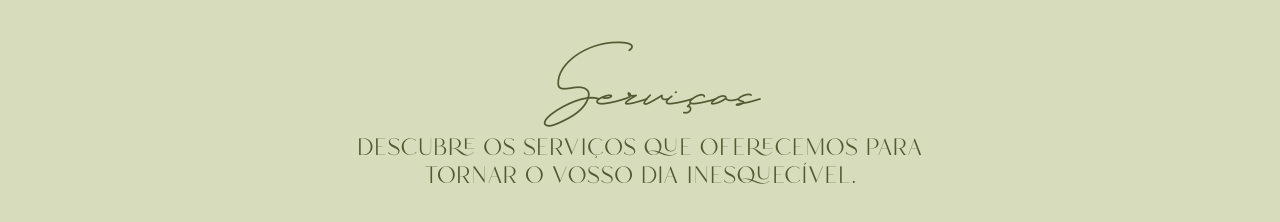
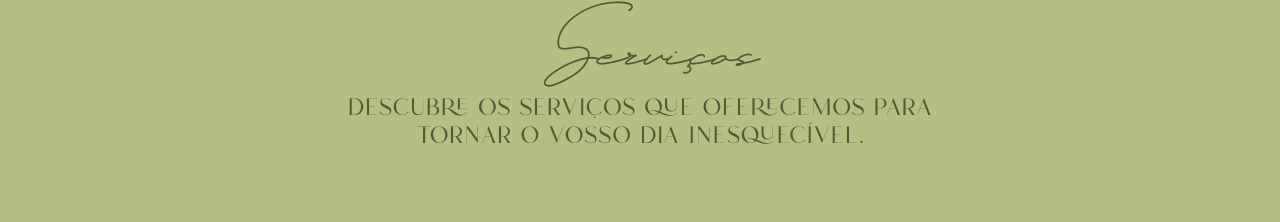
Before and after one commit to patsilvarte/patsilvarte-weddings, a React (Vite) app: page / in a window 1280 px wide. Shown: the part 1869-2091 px from the top of the page. Built offline with nearby package versions, Linux system fonts and the light colour scheme.

Commit message:
design fixes

```diff
--- a/src/components/Homepage.tsx
+++ b/src/components/Homepage.tsx
@@ -25,7 +25,7 @@ export const Homepage: FC = () => {
       <HomePageSection ref={firstSection}>
         <WeddingsList isHomepage />
       </HomePageSection>
-      <HomePageSection>
+      <HomePageSection darkBackground>
         <ServicesList />
       </HomePageSection>
       <HomePageSection>
--- a/src/components/ServicesList.scss
+++ b/src/components/ServicesList.scss
@@ -2,7 +2,7 @@
   display: flex;
   flex-direction: column;
   align-items: center;
-  padding-top: 40px;
+  padding-top: 0px;
 
   &--limited {
     padding-top: 50px;
--- a/src/components/ServicesList.tsx
+++ b/src/components/ServicesList.tsx
@@ -30,7 +30,7 @@ export const ServicesList: FC<ServicesListProps> = ({ exclude_tags = [] }) => {
       {!is_limited && (
         <div className="services-list__description">
           <Typography
-            className="HelloParisSansLight"
+            className="HelloParisSansRegular"
             variant="h4"
             gutterBottom
             align="center"
--- a/src/components/WeddingsList.scss
+++ b/src/components/WeddingsList.scss
@@ -32,10 +32,10 @@
     top: 0;
     z-index: 2;
     height: -webkit-fill-available;
-    background-color: rgba(215, 220, 188, 0.7);
+    background-color: rgba(181, 191, 132, 0.9);
 
     display: flex;
-    gap: 12px;
+    gap: 24px;
     flex-direction: column;
     justify-content: center;
     align-items: center;
@@ -50,6 +50,6 @@
     flex-direction: column;
     align-items: center;
     flex-wrap: wrap;
-    color: #535931;
+    color: black;
   }
 }
--- a/src/components/WeddingsList.tsx
+++ b/src/components/WeddingsList.tsx
@@ -28,7 +28,7 @@ export const WeddingsList: FC<WeddingListProps> = ({ isHomepage }) => {
       <Typography
         variant="h4"
         gutterBottom
-        className="HelloParisSansLight weddings-list__subtitle"
+        className="HelloParisSansRegular weddings-list__subtitle"
       >
         detalhes sobre o dia especial dos nossos clientes
       </Typography>
--- a/src/components/homepage/HomePageSection.scss
+++ b/src/components/homepage/HomePageSection.scss
@@ -1,10 +1,20 @@
 .homepage-section {
   min-height: calc(100vh - 200px);
-  max-width: 1000px;
-  margin: auto;
+  //max-width: 1000px;
+  //margin: auto;
 
   display: flex;
   flex-direction: column;
   align-items: center;
   padding: 100px;
+  //width: 100vw;
+
+  &--dark {
+    background-color: #b5bf84;
+  }
+
+  &__content {
+    margin: auto;
+    max-width: 1000px;
+  }
 }
--- a/src/components/homepage/HomePageSection.tsx
+++ b/src/components/homepage/HomePageSection.tsx
@@ -4,15 +4,20 @@ import "./HomePageSection.scss";
 interface HomePageSectionProps {
   children: React.ReactNode;
   ref?: React.Ref<HTMLDivElement> | undefined;
+  darkBackground?: boolean;
 }
 
 export const HomePageSection: FC<HomePageSectionProps> = ({
   children,
   ref,
+  darkBackground = false,
 }) => {
   return (
-    <div className="homepage-section" ref={ref}>
-      {children}
+    <div
+      className={`homepage-section ${darkBackground ? "homepage-section--dark" : ""}`}
+      ref={ref}
+    >
+      <div className="homepage-section__content">{children}</div>
     </div>
   );
 };
```
